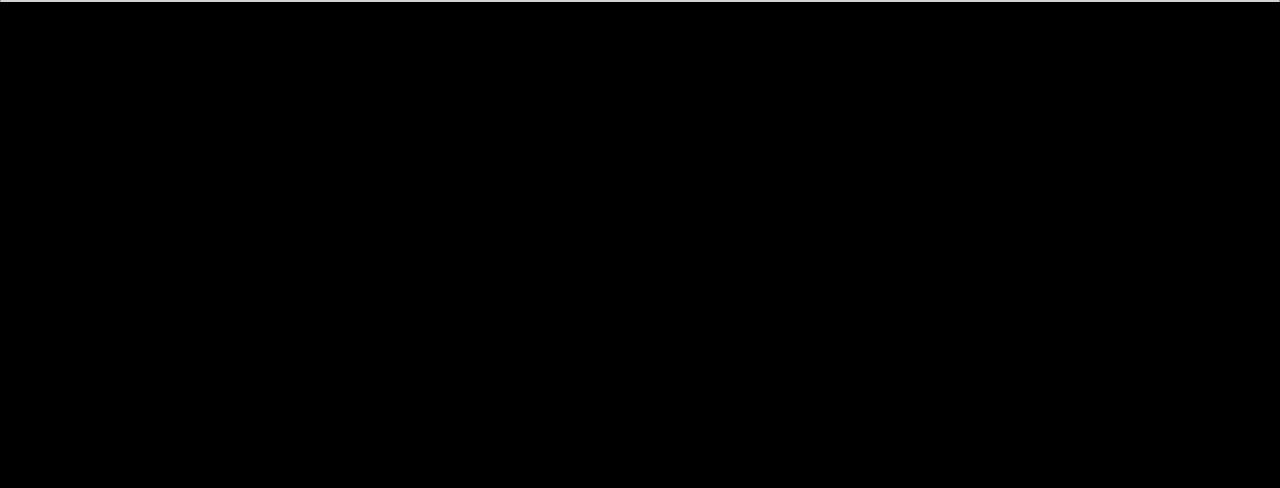
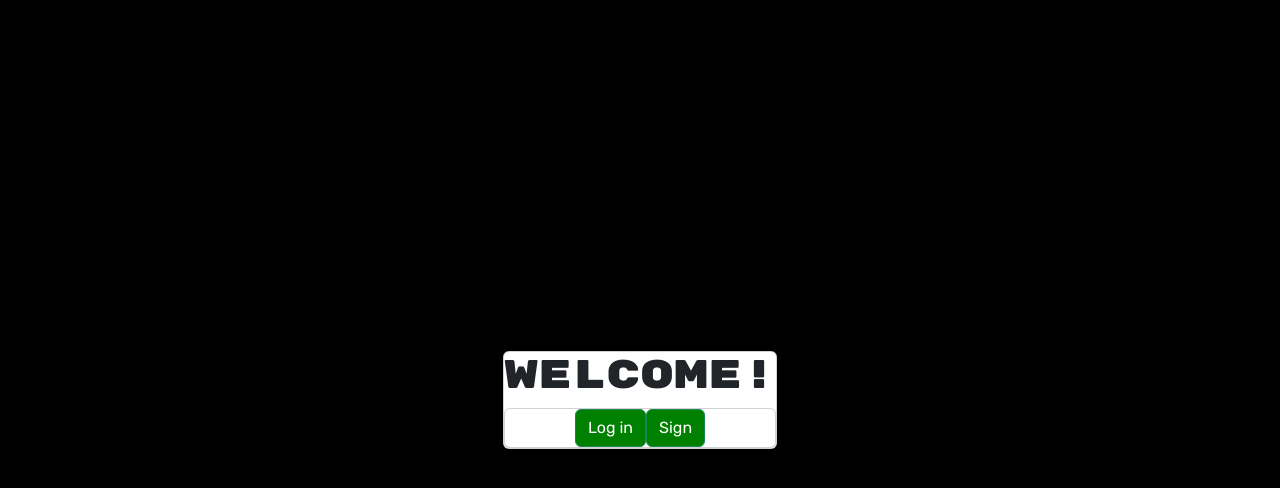
Before and after one commit to Group4-finalPoject/project_job_board, a React (Create React App) app in the folder client/: page / in a window 1280 px wide. Shown: the top 488 px of the page. Built offline with nearby package versions, Linux system fonts and the light colour scheme.

Commit message:
sets log in and sign up buttons and centers card

```diff
--- a/client/src/App.js
+++ b/client/src/App.js
@@ -3,6 +3,7 @@
 
 
 function App() {
+
   return <LogOrSignUp />;
 
 }
--- a/client/src/components/logOrSignUp.js
+++ b/client/src/components/logOrSignUp.js
@@ -7,7 +7,20 @@
   return (
     <>
       <div className='background'>
-        <Card></Card>
+        <Card>
+          <h1 className='mainCard'>
+              Welcome!
+          </h1>
+
+          <Card>
+          <section className='main1'>
+          <Button variant="success" className='loginBtn'>Log in</Button>{''}
+          <Button variant="success"className='signUpBtn'>Sign</Button>{''}
+          </section>
+          </Card>
+
+
+        </Card>
       </div>
     </>
   );
--- a/client/src/index.css
+++ b/client/src/index.css
@@ -1,6 +1,11 @@
-body {
+
+html, body {
   font-family: 'Rubik', sans-serif;
   background-color: black;
+  display: flex;
+  justify-content: center;
+  align-items: center;
+  height: 100%;
 
 }
 
@@ -18,3 +23,20 @@
 }
 .background{
 }
+.mainCard {
+  display: flex;
+  justify-content: center;
+  align-items: center;
+}
+.main1{
+  display: flex;
+  justify-content: center;
+  align-items: center;
+}
+.loginBtn{
+background-color: green;
+}
+.signUpBtn{
+  background-color: green;
+
+}
```
